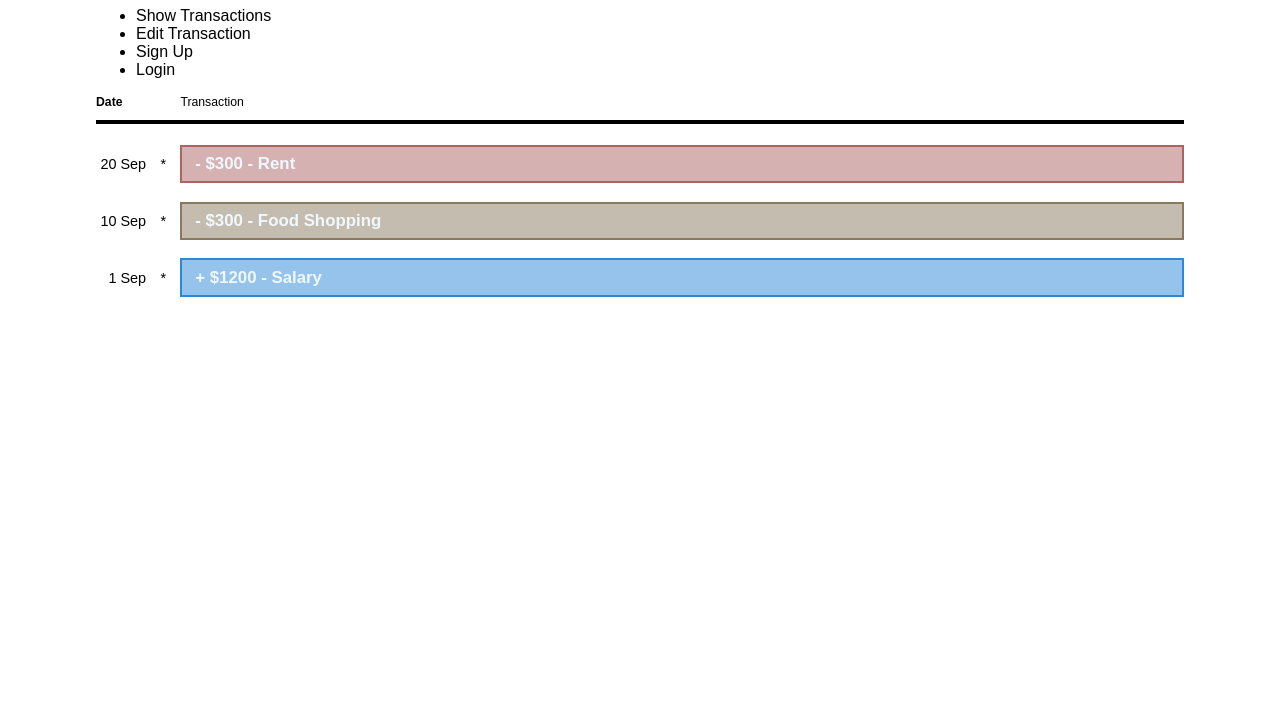
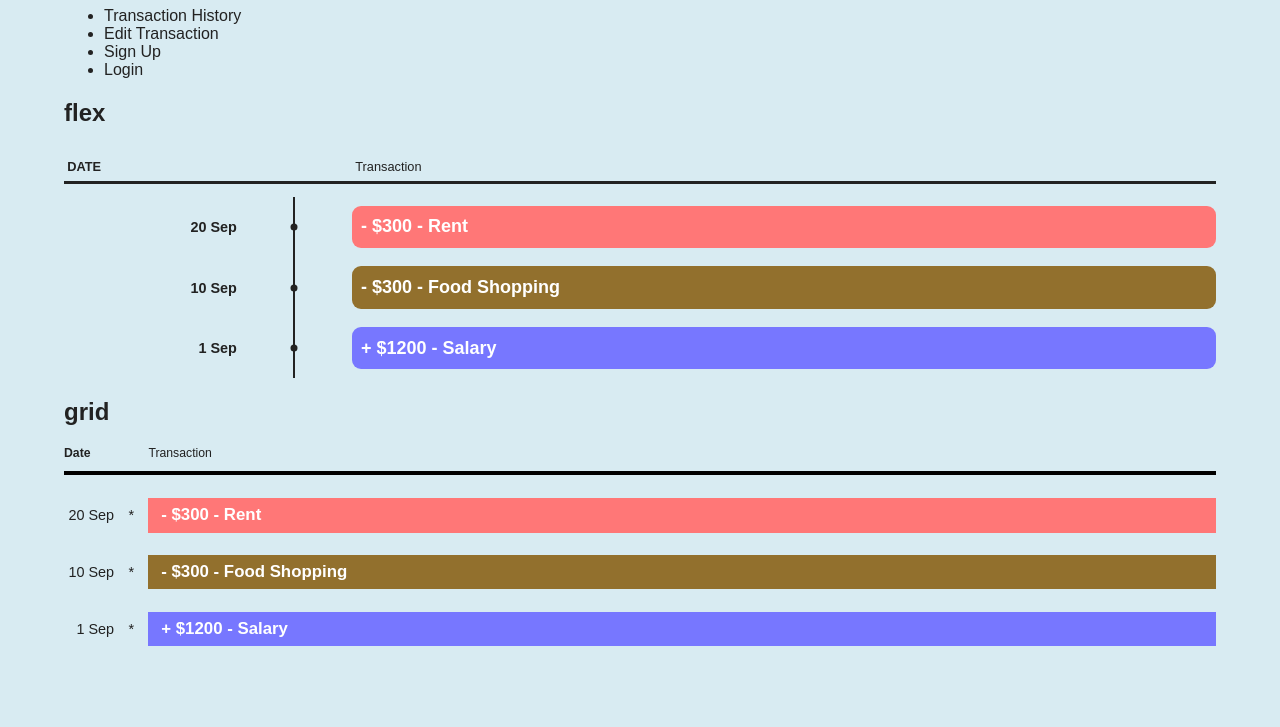
Before and after one commit to shkshitiz/Budget-Tracker, a website: page client/index.html in a window 1280 px wide. Shown: the part 73-800 px from the top of the page. Drawn offline with Linux system fonts and the light colour scheme.

Commit message:
converted transaction list layout from box to flex

```diff
--- a/client/css/main.css
+++ b/client/css/main.css
@@ -4,8 +4,10 @@
 }
 
 body {
+    background-color: rgb(216, 235, 242);
+    color: #222;
     margin: 0 auto;
-    width: 85vw;
+    width: 90vw;
 
     font-family: Arial, Helvetica, sans-serif;
 }
--- a/client/css/transaction_list.css
+++ b/client/css/transaction_list.css
@@ -1,5 +1,90 @@
 
-.transaction-list {
+/* FLEXBOX */
+
+.transaction-tracking-items {
+  display: flex;
+  flex-direction: column;
+  /* gap: 1em; */
+}
+
+.transaction-list-title {
+  display: flex;
+  justify-content: space-between;
+  margin-bottom: 1em;
+  font-size: 0.8em;
+
+  border-bottom: 3px solid #222;
+}
+
+.transaction-list-title > p {
+  margin-bottom: 0.5em;
+}
+
+.title-date {
+  padding: 0 0.25em;
+  width: 25%;
+  font-weight: 600;
+}
+
+.title-transaction {
+  padding: 0 0.25em;
+  width: 75%;
+}
+
+.tracked-item {
+  display: flex;
+  justify-content: space-between;
+  font-size: 0.9em;
+  font-weight: 600;
+}
+
+.tracked-item-date {
+  width: 15%;
+  align-self: center;
+  text-align: right;
+}
+
+.tracked-item-divider {
+  /* width: 10%;
+  align-self: center;
+  text-align: center;
+  display: block; */
+
+  position: relative;
+  width: 2px;
+  height: inherit;
+  background-color: #222;
+  display: flex;
+  justify-content: center;
+  align-items: center;
+  overflow: visible;
+}
+
+.tracked-item-divider::before {
+  content: '';
+  position: absolute;
+  top: 50%;
+  left: 50%;
+  width: 7px;
+  height: 7px;
+  border-radius: 50%;
+  background-color: #222;
+  transform: translate(-50%, -50%);
+}
+
+.tracked-item-info {
+  width: 75%;
+  margin: 0.5em 0;
+  padding: 0.6em 0.5em;
+  font-size: 1.25em;
+
+  border-radius: 0.5em;
+}
+
+
+/* GRID */
+
+.grid-transaction-list {
   font-size: 0.9em;
 
   display: grid;
@@ -7,76 +92,77 @@
   gap: 0em 1em;
 }
 
-.transaction-list > div {
+.grid-transaction-list > div {
   align-self: center;
 }
 
-.title-date, .title-transaction {
+.grid-title-date, .grid-title-transaction {
   font-size: 0.85em;
 }
 
-.title-date {
+.grid-title-date {
   font-weight: 600;
 }
 
-.title-bar {
+.grid-title-bar {
   margin: 0.75em 0 1.25em 0;
   grid-column: auto / span 3;
   border: 2px solid black;
 }
 
-.title-date {
+.grid-title-date {
   grid-column: auto / span 2;
 }
 
-.row-padding {
+.grid-row-padding {
   grid-column: auto / span 3;
   height: 0.75rem;
 }
 
 /* Transaction Item Styles */
 
-.transaction-item-date {
+.grid-transaction-item-date {
   min-width: 50px;
   text-align: right;
 }
 
-.transaction-item-info {
+.grid-transaction-item-info {
   padding: 0.5em 0.8rem;
   color: aliceblue;
 }
 
-.info-title > * {
+.grid-info-title > * {
   margin: 0;
   align-self: center;
 }
 
 /* Transaction Item colours */
 
+.item-style-red, .item-style-blue, .item-style-brown, .item-style-orange {
+  color: #EEEEEE;
+}
+
 .item-style-red {
-    /* Border Hexcode: #AC6363 */
-    border: 2px solid rgb(172, 99, 99);
-    /* Fill Hexcode: #D6B1B1 */
-    background-color: rgb(214, 177, 177);
+  background-color: #f77;
+  color: #fff;
 }
 
 .item-style-blue {
-    /* Border Hexcode: #2C88D9 */
-    border: 2px solid rgb(44, 136, 217);
-    /* Fill Hexcode: #96C3EC */
-    background-color: rgb(150, 195, 236);
+  background-color: #77f;
+  color: #fff;
 }
 
 .item-style-brown {
-    /* Border Hexcode: #897A5F */
-    border: 2px solid rgb(137, 122, 95);
-    /* Fill Hexcode: #C4BDAF */
-    background-color: rgb(196, 189, 175);
+  background-color: rgb(146, 112, 45);
+  color: #fff;
 }
 
 .item-style-orange {
-    /* Border Hexcode: #E8833A */
-    border: 2px solid rgb(232, 131, 58);
-    /* Fill Hexcode: #F3C19D */
-    background-color: rgb(243, 193, 157);
+  background-color: rgb(248, 174, 89);
+  color: #333;
 }
+
+.item-style-yellow {
+  background-color: #ff7;
+  color: #333;
+}
--- a/client/index.html
+++ b/client/index.html
@@ -14,63 +14,102 @@
     <!-- our functions -->
     <script src="/js/initialize.js"></script>
     <script defer src="/js/components/transaction_list.js"></script>
+    <script defer src="/js/components/transaction_history.js"></script>
     <script defer src="/js/components/sign_up.js"></script>
-    <script defer src="/js/components/edit_transaction.js"></script>
+    <script defer src="/js/components/transaction_edit.js"></script>
 </head>
 <body>
   <h1>Budget Tracker</h1>
   <nav class="header-nav">
     <ul>
-      <li onClick="renderTransactionList()">Show Transactions</li>
+      <li onClick="renderTransactionHistory()">Transaction History</li>
       <li onClick="renderEditTransaction()">Edit Transaction</li>
       <li onClick="renderSignUp()">Sign Up</li>
       <li onClick="renderLogin()">Login</li>
     </ul>
   </nav>
   <main id="page" class="content">
-  <!-- In progress of converting grid into flex -->
+    <!-- In progress of converting grid into flex -->
+    <h2>flex</h2>
 
-    <section class="transaction-list">
-      <div class="title-date">Date</div>
-      <div class="title-transaction">Transaction</div>
-      <div class="title-bar"></div>
+    <div class="transaction-list">
+      <div class="transaction-list-title">
+        <p class="title-date">DATE</p>
+        <p class="title-transaction">Transaction</p>
+      </div>
+      <div class="transaction-tracking-items">
+        <div class="tracked-item">
+          <div class="tracked-item-date">20 Sep</div>
+          <span class="tracked-item-divider"></span>
+          <div class="tracked-item-info item-style-red">
+            <div class="tracked-item-title">- $300 - Rent</div>
+            <div class="tracked-item-content"></div>
+          </div>
+        </div>
+
+        <div class="tracked-item">
+          <div class="tracked-item-date">10 Sep</div>
+          <span class="tracked-item-divider"></span>
+          <div class="tracked-item-info item-style-brown">
+            <div class="tracked-item-title">- $300 - Food Shopping</div>
+            <div class="tracked-item-content"></div>
+          </div>
+        </div>
+
+        <div class="tracked-item">
+          <div class="tracked-item-date">1 Sep</div>
+          <span class="tracked-item-divider"></span>
+          <div class="tracked-item-info item-style-blue">
+            <div class="tracked-item-title">+ $1200 - Salary</div>
+            <div class="tracked-item-content"></div>
+          </div>
+        </div>
+      </div>
+    </div>
+
+    <h2>grid</h2>
+
+    <section class="grid-transaction-list">
+      <div class="grid-title-date">Date</div>
+      <div class="grid-title-transaction">Transaction</div>
+      <div class="grid-title-bar"></div>
       <!-- <p>${transaction.start_date}</p> -->
       <!-- <p>${amountSign} $${transaction.amount} - ${transaction.name}</p> -->
-      <div class="transaction-item-date">
+      <div class="grid-transaction-item-date">
         <p>20 Sep</p>
       </div>
-      <div class="transaction-item-divider">*</div>
-      <div class="transaction-item-info item-style-red">
-        <div class="info-title">
+      <div class="grid-transaction-item-divider">*</div>
+      <div class="grid-transaction-item-info item-style-red">
+        <div class="grid-info-title">
           <h3>- $300 - Rent</h3>
         </div>
-        <div class="info-content"></div>
+        <div class="grid-info-content"></div>
       </div>
 
-      <div class="row-padding"></div>
+      <div class="grid-row-padding"></div>
 
-      <div class="transaction-item-date">
+      <div class="grid-transaction-item-date">
         <p>10 Sep</p>
       </div>
-      <div class="transaction-item-divider">*</div>
-      <div class="transaction-item-info item-style-brown">
-        <div class="info-title">
+      <div class="grid-transaction-item-divider">*</div>
+      <div class="grid-transaction-item-info item-style-brown">
+        <div class="grid-info-title">
           <h3>- $300 - Food Shopping</h3>
         </div>
-        <div class="info-content"></div>
+        <div class="grid-info-content"></div>
       </div>
 
-      <div class="row-padding"></div>
+      <div class="grid-row-padding"></div>
 
-      <div class="transaction-item-date">
+      <div class="grid-transaction-item-date">
         <p>1 Sep</p>
       </div>
-      <div class="transaction-item-divider">*</div>
-      <div class="transaction-item-info item-style-blue">
-        <div class="info-title">
+      <div class="grid-transaction-item-divider">*</div>
+      <div class="grid-transaction-item-info item-style-blue">
+        <div class="grid-info-title">
           <h3>+ $1200 - Salary</h3>
         </div>
-        <div class="info-content"></div>
+        <div class="grid-info-content"></div>
       </div>
     </section>
   </main>
--- /dev/null
+++ b/client/js/components/transaction_history.js
@@ -0,0 +1,5 @@
+
+function renderTransactionHistory() {
+    document.querySelector('#page').innerHTML = `
+    `
+}
--- a/client/js/components/transaction_list.js
+++ b/client/js/components/transaction_list.js
@@ -1,13 +1,18 @@
 
-function renderTransactionHistory() {
-    document.querySelector('#page').innerHTML = `
+function renderTransactionListTitle() {
+    return `
+        <div class="transaction-list-title">
+            <p class="title-date">Date</p>
+            <p class="title-transaction">Transaction</p>
+        </div>
     `
 }
 
-function renderTransactionListTitle() {
+/* <p>${transaction.start_date}</p> */
+/* <p>${amountSign} $${transaction.amount} - ${transaction.name}</p> */
 
+function renderTransactionList(transactionData) {
+    return `
+
+    `
 }
-
-function renderTransactionList() {
-
-}
```
Lines whose indentation alone changed are shown as unchanged.
